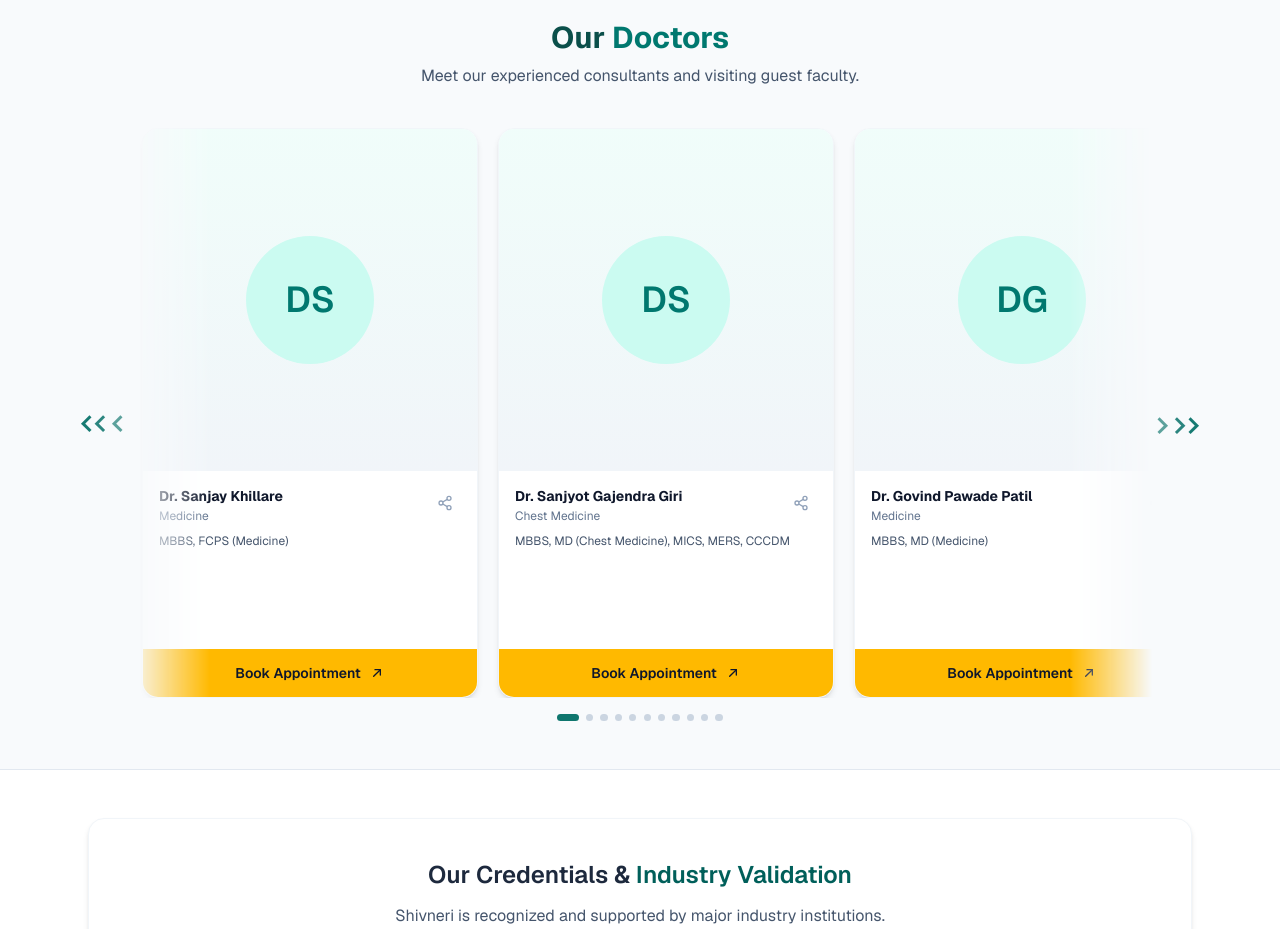
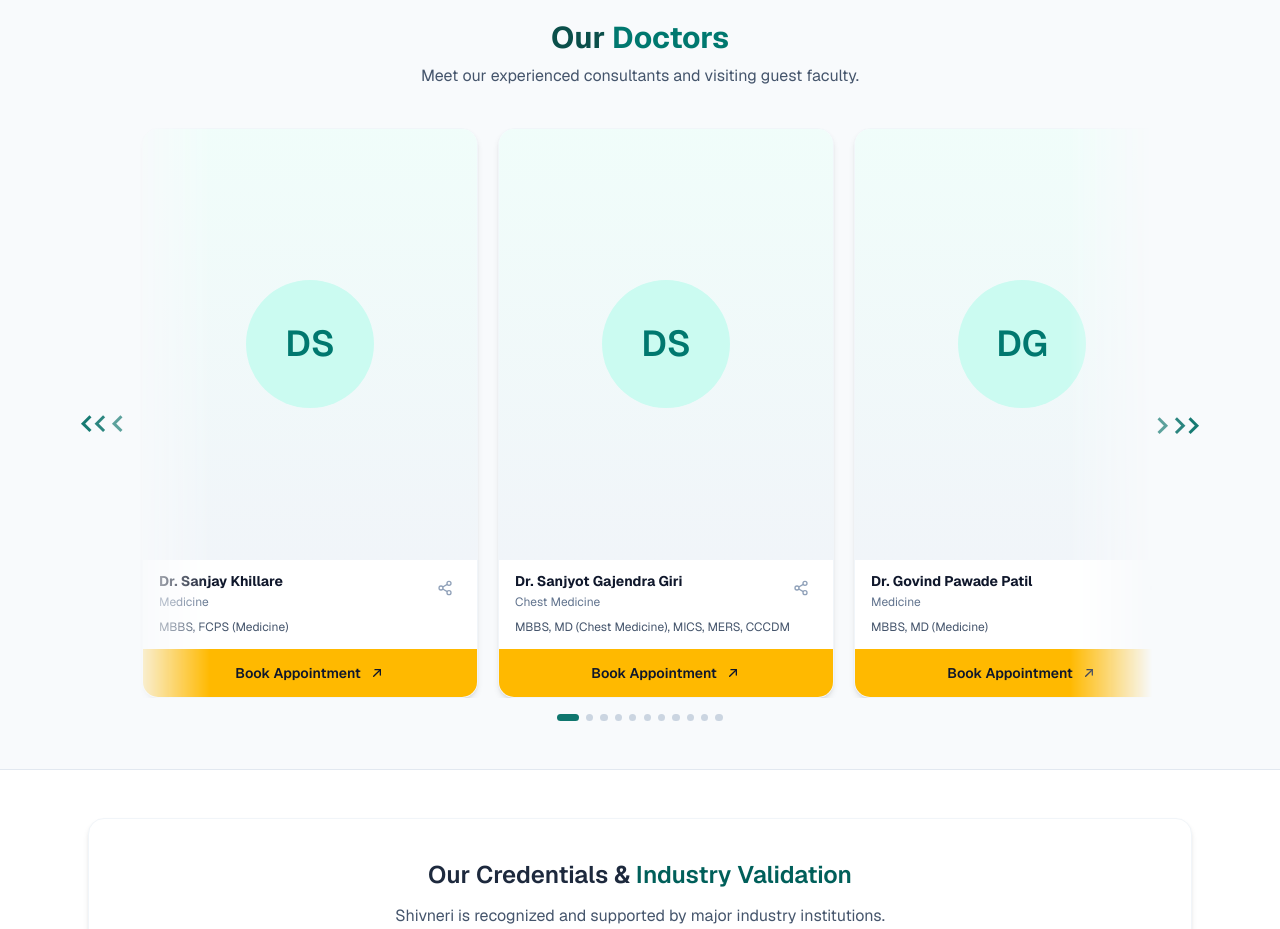
Before and after one commit to rp98nt/shivnerihospital, a Next.js app: page / in a window 1280 px wide. Shown: the part 1200-2129 px from the top of the page. Built offline with nearby package versions, Linux system fonts and the light colour scheme; no server answers; the database is empty.

Commit message:
fix: tighten doctor card spacing between qualifications and Book Appointment.

```diff
--- a/components/doctor-card.tsx
+++ b/components/doctor-card.tsx
@@ -28,7 +28,7 @@ export function DoctorCard({
     <article
       className={`flex min-h-[35.625rem] flex-col overflow-hidden rounded-2xl border border-slate-100 bg-white shadow-md transition duration-300 hover:-translate-y-1 hover:shadow-xl ${widthClassName}`}
     >
-      <div className="relative min-h-0 flex-[7] bg-linear-to-b from-teal-50 to-slate-100">
+      <div className="relative min-h-0 flex-1 bg-linear-to-b from-teal-50 to-slate-100">
         {photoUrl ? (
           <Image
             src={photoUrl}
@@ -59,7 +59,7 @@ export function DoctorCard({
         ) : null}
       </div>
 
-      <div className="flex min-h-0 flex-[3] flex-col border-t border-slate-100 px-3 py-3 sm:px-4 sm:py-4">
+      <div className="shrink-0 border-t border-slate-100 px-3 py-2.5 sm:px-4 sm:py-3">
         <div className="flex items-start justify-between gap-2">
           <div className="min-w-0">
             <h3 className="text-sm font-bold leading-snug text-slate-900">
```
